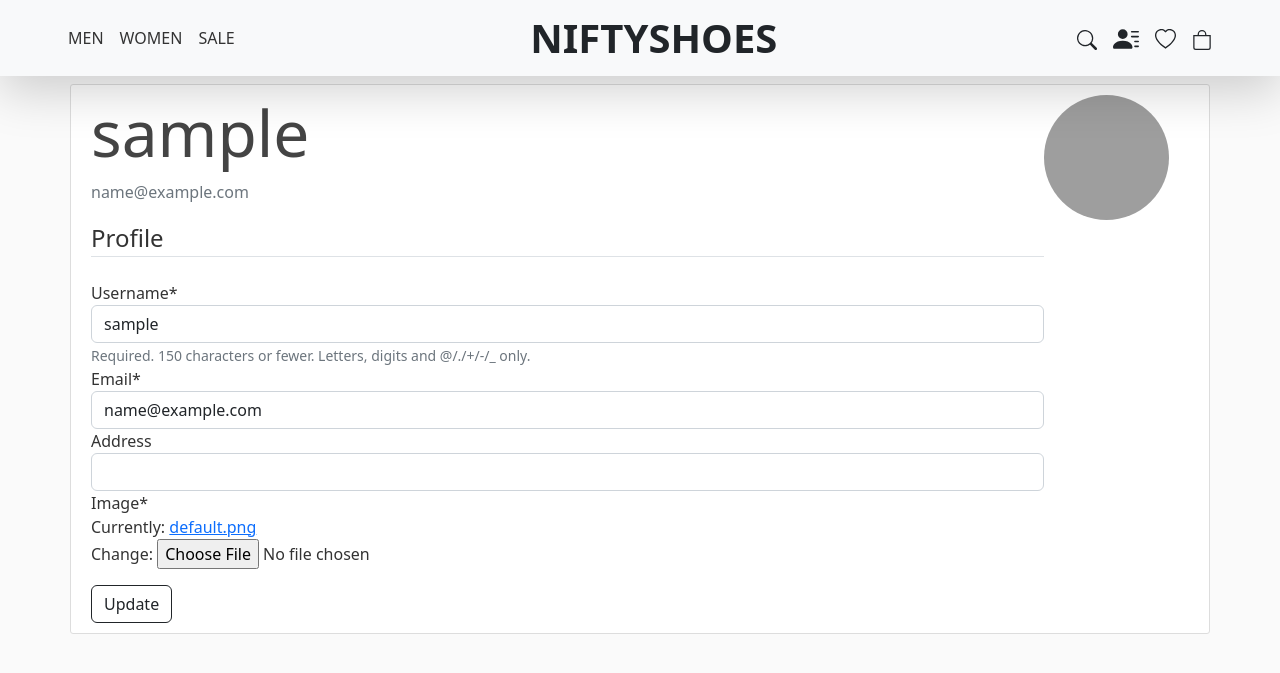
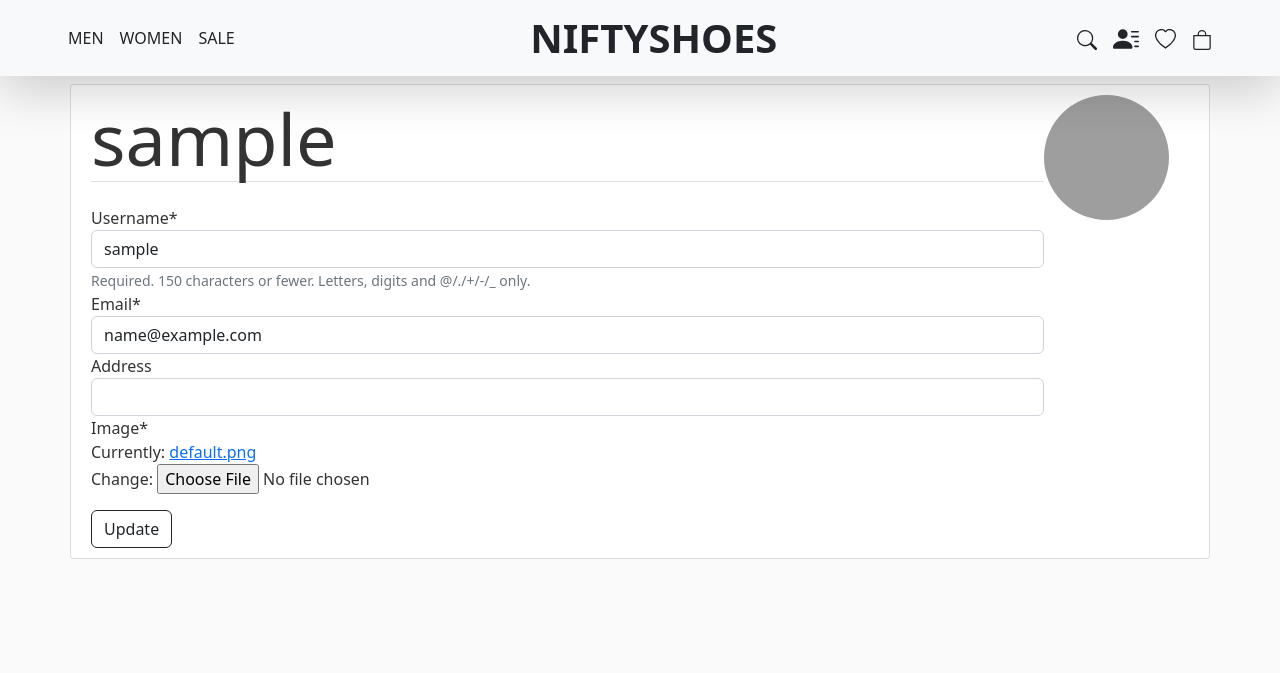
Before and after one commit to noel-ellis/ecommerce_website, a Django app: page /settings/ in a window 1280 px wide. Shown: the top 673 px of the page. Run offline with Django 4.2, Linux system fonts and the light colour scheme; the visitor is signed in with stand-in values (Sample User, id 1); some libraries are stand-ins or nearby versions; grey boxes are pictures that could not be loaded.

Commit message:
minor FE fixes; changed view naming: product -> store; fixed login redirect acording with new naming

```diff
--- a/ecommerce_website/settings.py
+++ b/ecommerce_website/settings.py
@@ -103,7 +103,7 @@ DEFAULT_AUTO_FIELD = "django.db.models.BigAutoField"
 
 CRISPY_TEMPLATE_PACK = 'bootstrap4'
 
-LOGIN_REDIRECT_URL = 'store:product'
+LOGIN_REDIRECT_URL = 'store:store'
 LOGIN_URL = 'users:login'
 
 EMAIL_BACKEND = 'django.core.mail.backends.smtp.EmailBackend'
--- a/store/templates/store/base.html
+++ b/store/templates/store/base.html
@@ -18,15 +18,20 @@
     </head>
     <body>
         <div class="fixed-top bg-light px-5 shadow-lg">
-
             <!--navigation-->
             <header class="navbar navbar-expand-lg">
                 <div class="container-fluid justify-content-between">
                     <!-- Left elements -->
                     <ul class="navbar-nav flex-row">
-                        <li class="nav-item mx-2">MEN</li>
-                        <li class="nav-item mx-2">WOMEN</li>
-                        <li class="nav-item mx-2">SALE</li>
+                        <li class="nav-item mx-2 text-dark">
+                            <a href="{% url 'store:store' %}" class="text-dark text-decoration-none">MEN</a>
+                        </li>
+                        <li class="nav-item mx-2">
+                            <a href="{% url 'store:store' %}" class="text-dark text-decoration-none">WOMEN</a>
+                        </li>
+                        <li class="nav-item mx-2">
+                            <a href="{% url 'store:store' %}" class="text-dark text-decoration-none">SALE</a>
+                        </li>
                     </ul>
 
                     <!-- Center elements -->
@@ -100,6 +105,7 @@
                     <!-- Right elements -->
                 </div>
             </header>
+
             <!--collapseSearchBar-->
             <div class="collapse" id="collapseSearchBar">
                 <input class="form-control mb-2 mx-1" placeholder="Search" maxlength="64" type="search">
--- a/store/urls.py
+++ b/store/urls.py
@@ -6,11 +6,11 @@ app_name = 'store'
 
 urlpatterns = [
     path('', views.main, name='main'),
-    path('products', views.ProductListView.as_view(), name='product'),
+    path('store', views.ProductListView.as_view(), name='store'),
     path('new_collection', views.CollectionCreateView.as_view(), name='collection-create'),
     path('collections/<slug:slug>', views.collection_list, name='collection'),
     path('new_product', views.ProductCreateView.as_view(), name='product-create'),
-    path('products/<slug:slug>', views.ProductDetailView.as_view(), name='product-detail'),
-    path('products/<slug:slug>/update', views.ProductUpdateView.as_view(), name='product-update'),
-    path('products/<slug:slug>/delete', views.ProductDeleteView.as_view(), name='product-delete'),
+    path('store/<slug:slug>', views.ProductDetailView.as_view(), name='product-detail'),
+    path('store/<slug:slug>/update', views.ProductUpdateView.as_view(), name='product-update'),
+    path('store/<slug:slug>/delete', views.ProductDeleteView.as_view(), name='product-delete'),
 ]
--- a/users/templates/users/login.html
+++ b/users/templates/users/login.html
@@ -4,7 +4,7 @@
     <div class="content-section">
         <form method="POST">
             {% csrf_token %}
-            <fieldset class="form-group">
+            <fieldset class="form-group my-2">
                 <legend class="border-bottom mb-4">Log in</legend>
                 {{ form|crispy }}
             </fieldset>
--- a/users/templates/users/settings.html
+++ b/users/templates/users/settings.html
@@ -4,16 +4,13 @@
     <div class="content-section">
         <div class="media">
             <img class="rounded-circle profile-img-big img-fluid float-end" src="{{ user.profile.image.url }}">
-            <div class="media-body">
-                <h2 class="profile-heading">{{ user.username }}</h2>
-                <p class="text-secondary">{{ user.email }}</p>
-                <p class="text-muted">{{ user.profile.address }}</p>
-            </div>
         </div>
         <form method="POST" enctype="multipart/form-data">
             {% csrf_token %}
             <fieldset class="form-group">
-                <legend class="border-bottom mb-4">Profile</legend>
+                <legend class="border-bottom mb-4 display-2">
+                    <strong>{{ user.username }}</strong>
+                </legend>
                 {{ user_form|crispy }}
                 {{ profile_form|crispy }}
             </fieldset>
```
Also changed, not shown: store/templates/store/main.html (+6 -6 lines).
